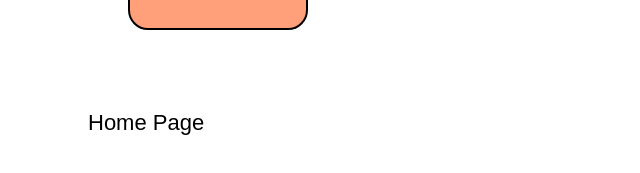
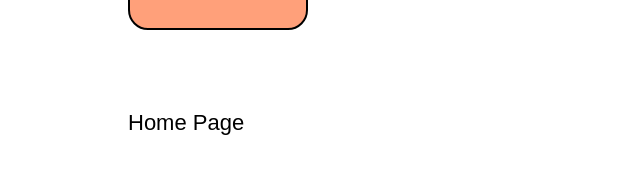
Before and after one commit to AlexanderPoskin/task1, a React (Create React App) app: page / in a window 1280 px wide. Shown: the part 137-310 px from the top of the page, without its empty margins (0-640 px from the left). Built offline with nearby package versions, Linux system fonts and the light colour scheme; what redux-axios-middleware would draw is missing.

Commit message:
final updates

```diff
--- a/src/components/Quotes/Quotes.scss
+++ b/src/components/Quotes/Quotes.scss
@@ -1,5 +1,6 @@
 .quotes-page {
   padding: 40px;
+  margin-left: 40px;
   line-height: 50px;
 
   &__button {
--- a/src/components/Users/Users.js
+++ b/src/components/Users/Users.js
@@ -21,6 +21,7 @@ class Users extends Component {
     this.props.loadUsers();
   }
 
+
   render() {
     const { listUsers, loadingUsers, searchedData } = this.props;
 
@@ -29,6 +30,7 @@ class Users extends Component {
         item.name.toLowerCase().includes(searchedData) ||
         item.username.toLowerCase().includes(searchedData)
     );
+
     return (
       <div>
         <UserSearch />
--- a/src/routes/Home/Home.scss
+++ b/src/routes/Home/Home.scss
@@ -1,3 +1,5 @@
 .home-page {
-  margin: 40px;
+  margin-left: 40px;
+  padding: 40px;
+
 }
```
